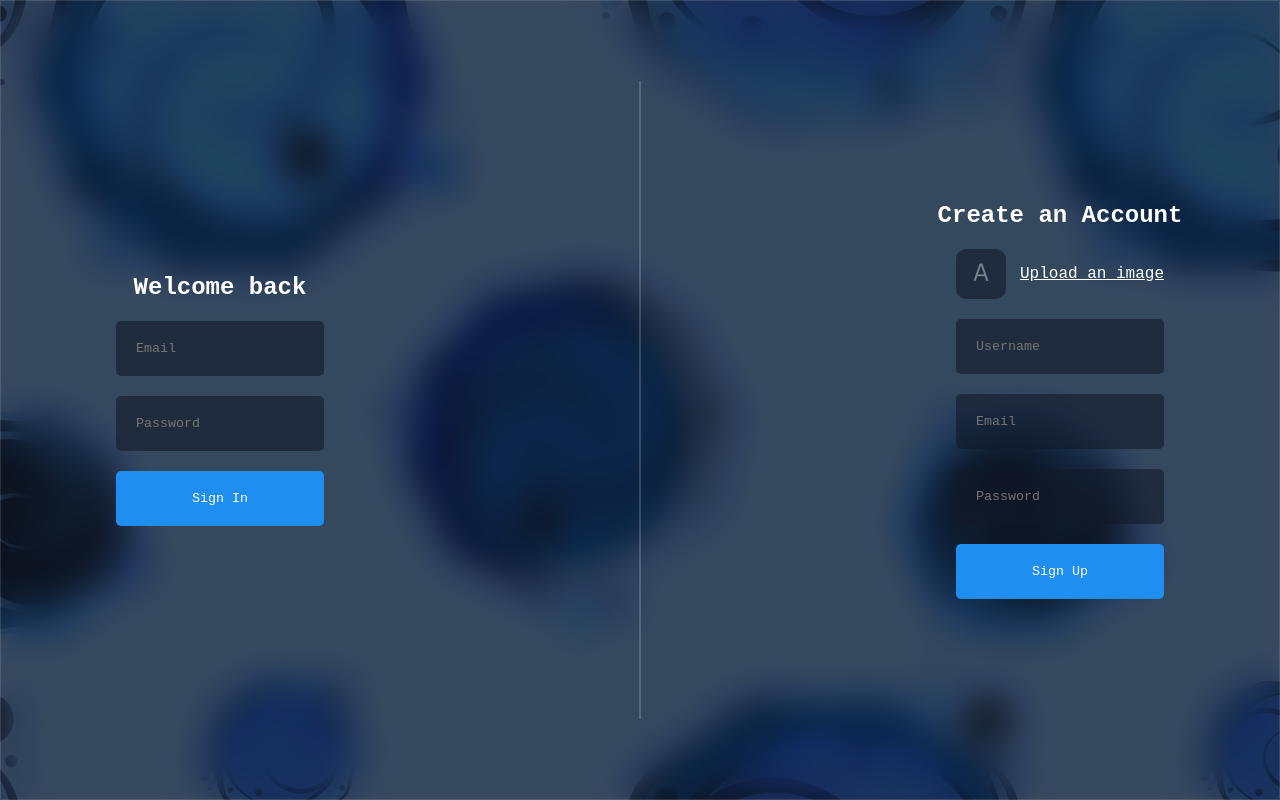
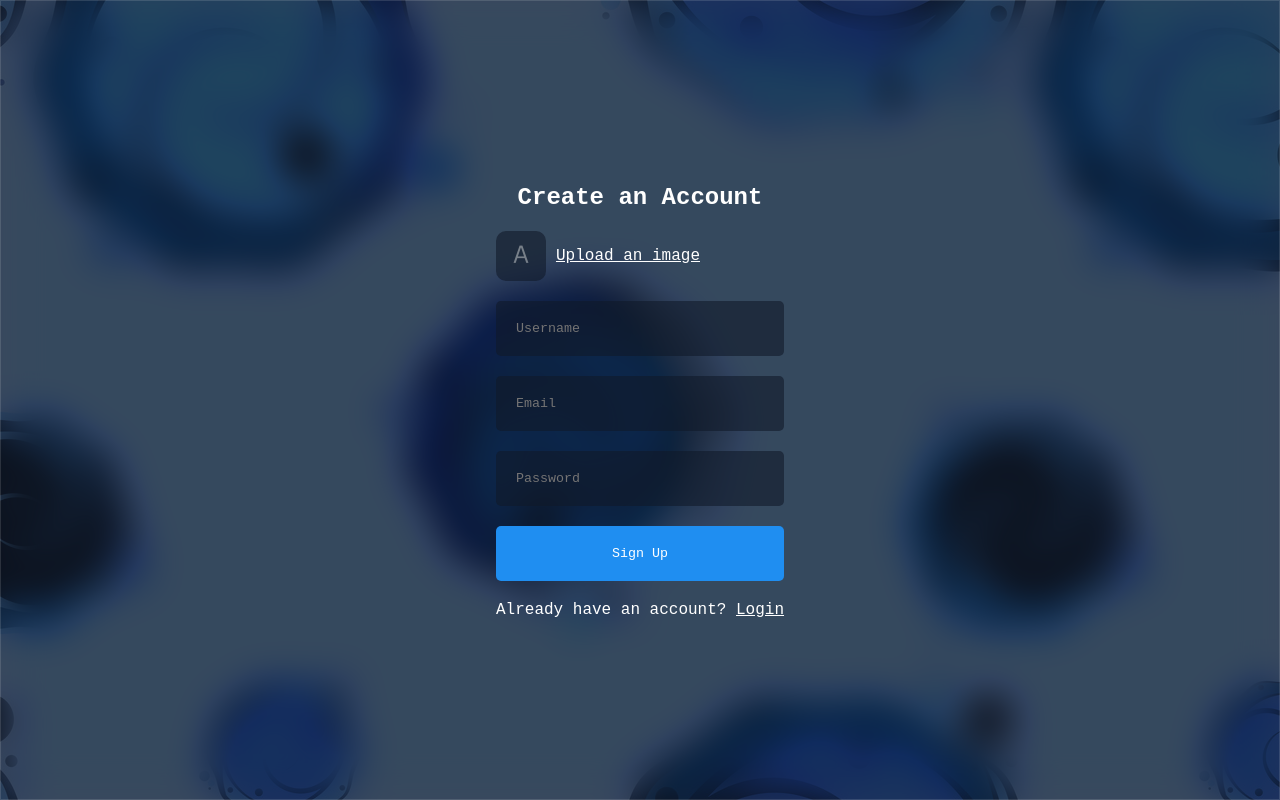
Before and after one commit to mavludacodes/firebase-chat, a React (Vite) app: page / in a window 1280 px wide. Built offline with nearby package versions, Linux system fonts and the light colour scheme; no server answers.

Commit message:
responsive done on login page

```diff
--- a/src/components/login/Login.jsx
+++ b/src/components/login/Login.jsx
@@ -14,6 +14,7 @@ const Login = () => {
     url: "",
   });
 
+  const [haveAccount, setHaveAccount] = useState(false);
   const [loading1, setLoading1] = useState(false);
   const [loading2, setLoading2] = useState(false);
 
@@ -74,6 +75,7 @@ const Login = () => {
 
   return (
     <div className="login">
+      {haveAccount ? (
         <div className="item">
           <h2>Welcome back</h2>
           <form onSubmit={handleLogin}>
@@ -82,10 +84,19 @@ const Login = () => {
             <button disabled={loading1}>
               {loading1 ? "Loading" : "Sign In"}
             </button>
+
+            <p>
+              Don't have an account?{" "}
+              <span
+                className="have-account"
+                onClick={() => setHaveAccount(false)}
+              >
+                Register
+              </span>{" "}
+            </p>
           </form>
         </div>
-
-      <div className="separator"></div>
+      ) : (
         <div className="item">
           <h2>Create an Account</h2>
           <form onSubmit={handleRegister}>
@@ -105,8 +116,18 @@ const Login = () => {
             <button disabled={loading2}>
               {loading2 ? "Loading" : "Sign Up"}
             </button>
+            <p>
+              Already have an account?{" "}
+              <span
+                className="have-account"
+                onClick={() => setHaveAccount(true)}
+              >
+                Login
+              </span>{" "}
+            </p>
           </form>
         </div>
+      )}
     </div>
   );
 };
--- a/src/components/login/login.css
+++ b/src/components/login/login.css
@@ -1,12 +1,13 @@
 .login {
-  width: 100%;
-  height: 100%;
+  width: 100vw;
+  height: 100vh;
   display: flex;
+  flex-direction: column;
   align-items: center;
-  gap: 200px;
+  justify-content: center;
+  gap: 15px;
 
   .item {
-    flex: 1;
     display: flex;
     flex-direction: column;
     align-items: center;
@@ -20,6 +21,7 @@
       gap: 20px;
 
       input {
+        width: 100%;
         padding: 20px;
         border: none;
         outline: none;
@@ -32,7 +34,7 @@
         width: 100%;
         display: flex;
         align-items: center;
-        justify-content: space-between;
+        gap: 10px;
         cursor: pointer;
         text-decoration: underline;
 
@@ -60,19 +62,11 @@
           background-color: #1f8ff19c;
         }
       }
+
+      .have-account {
+        cursor: pointer;
+        text-decoration: underline;
+      }
     }
   }
-
-  .separator {
-    height: 80%;
-    width: 2px;
-    background-color: #dddddd35;
-  }
 }
-
-/* @media (max-width: 576px) {
-  .login {
-    flex-direction: column;
-    gap: 10px;
-  }
-} */
```
Lines whose indentation alone changed are shown as unchanged.
